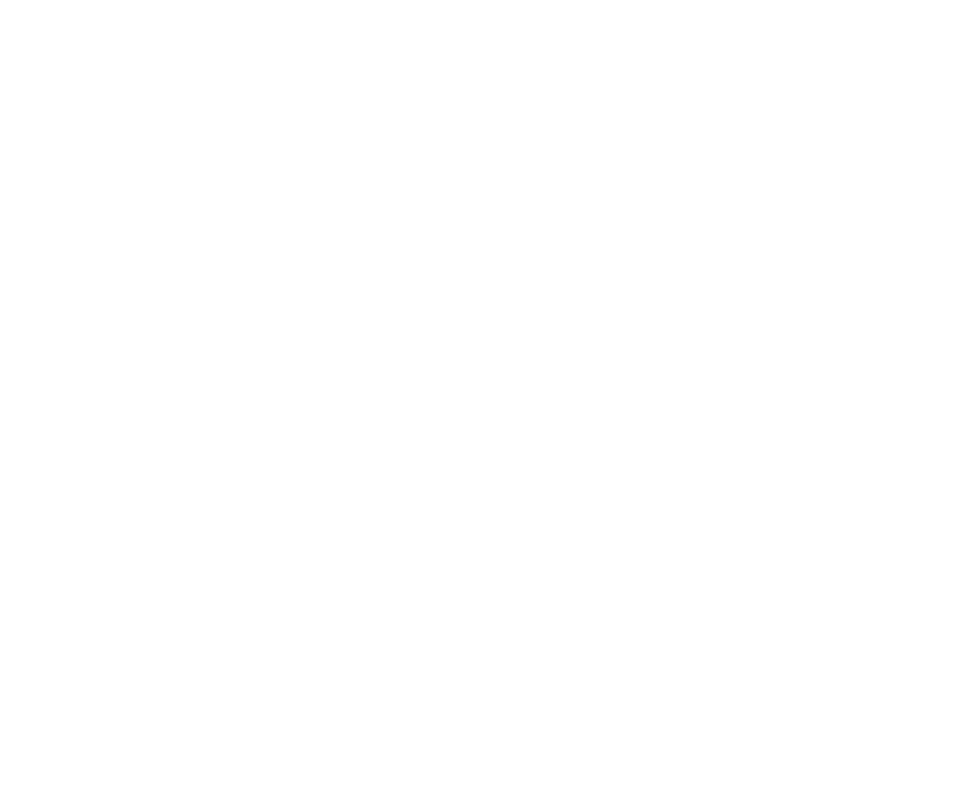
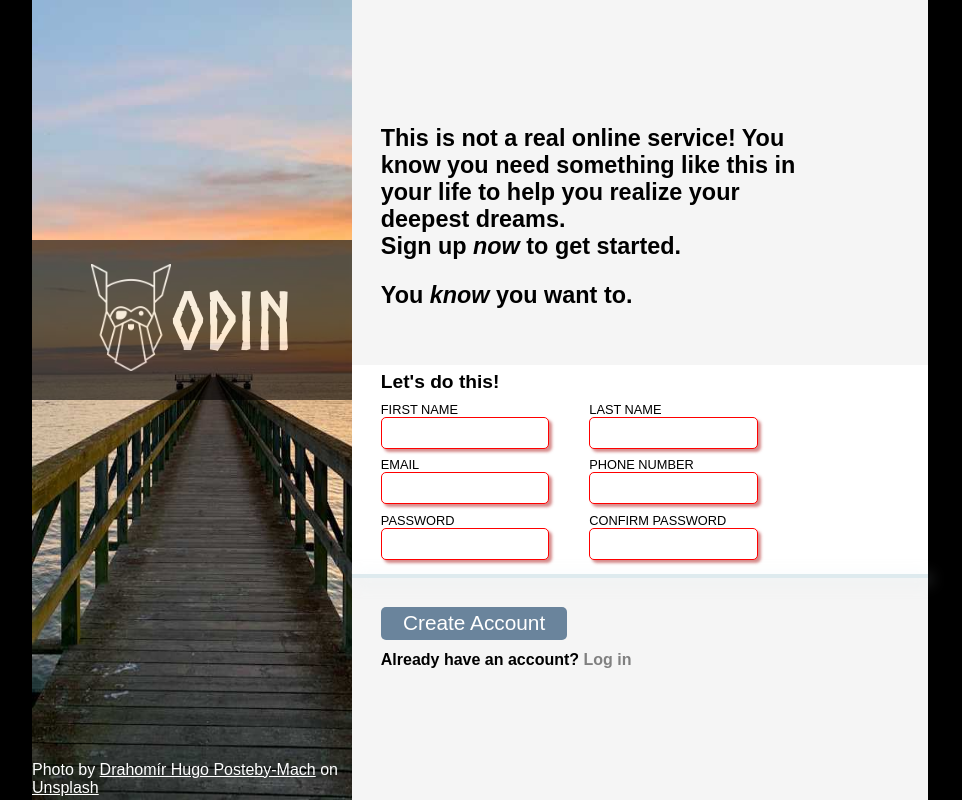
Before and after one commit to 2n232/odin-form, a plain HTML site: page index.html in a window 1280 px wide. Shown: the whole page, without its empty margins (160-1122 px from the left). Drawn offline with Linux system fonts and the light colour scheme.

Commit message:
Project finished

```diff
--- a/index.html
+++ b/index.html
@@ -1,11 +1,131 @@
 <!DOCTYPE html>
 <html lang="en">
-<head>
-    <meta charset="UTF-8">
-    <meta name="viewport" content="width=device-width, initial-scale=1.0">
+  <head>
+    <meta charset="UTF-8" />
+    <meta name="viewport" content="width=device-width, initial-scale=1.0" />
     <title>Form Project</title>
-</head>
-<body>
-
-</body>
+    <link rel="stylesheet" href="styles.css" />
+  </head>
+  <body>
+    <div class="container">
+      <div id="sidebar">
+        <img
+          class="sidebar-image"
+          src="./img/drahomir-hugo-posteby-mach-Jtv5CouP_uQ-unsplash.jpg"
+          alt="Drahomír Hugo Posteby-Mach"
+        />
+        <div class="logo-body">
+          <div class="logo">
+            <img
+              class="logo-image"
+              src="./img/odin-lined.png"
+              alt="The Odin Icon"
+            />
+          </div>
+          <h3 class="logo-text">ODIN</h3>
+        </div>
+        <footer class="footer-sidebar">
+          Photo by
+          <a
+            href="https://unsplash.com/photos/brown-wooden-dock-under-gray-clouds-during-golden-hour-Jtv5CouP_uQ?utm_content=creditCopyText&utm_medium=referral&utm_source=unsplash"
+            target="_blank"
+            >Drahomír Hugo Posteby-Mach</a
+          >
+          on <a href="https://unsplash.com" target="_blank">Unsplash</a>
+        </footer>
+      </div>
+      <div id="form">
+        <header>
+          <div class="form-text">
+            <h3>
+              This is not a real online service! You know you need something
+              like this in your life to help you realize your deepest dreams.
+            </h3>
+            <h3>Sign up <span>now</span> to get started.</h3>
+            <h3 class="form-last-text">You <span>know</span> you want to.</h3>
+          </div>
+        </header>
+        <form action="">
+          <div class="form-data">
+            <legend>Let's do this!</legend>
+            <div class="form-content">
+              <label for="first-name">FIRST NAME</label>
+              <input
+                type="text"
+                name="first-name"
+                id="first-name"
+                autocomplete="name"
+                required
+              />
+            </div>
+            <div class="form-content">
+              <label for="last-name">LAST NAME</label>
+              <input
+                type="text"
+                name="last-name"
+                id="last-name"
+                autocomplete="name"
+                required
+              />
+            </div>
+            <div class="form-content">
+              <label for="email">EMAIL</label>
+              <input
+                type="email"
+                name="email"
+                id="email"
+                autocomplete="email"
+                required
+              />
+            </div>
+            <div class="form-content">
+              <label for="phone">PHONE NUMBER</label>
+              <input
+                type="tel"
+                name="phone"
+                id="phone"
+                autocomplete="tel"
+                required
+                pattern="\d{8}"
+                title="Please enter a valid phone number, example: 12345678"
+              />
+            </div>
+            <div class="form-content">
+              <label for="pass">PASSWORD</label>
+              <input
+                type="password"
+                name="pass"
+                id="pass"
+                autocomplete="current-password"
+                minlength="8"
+                maxlength="20"
+                required
+                pattern="\w{8,20}"
+                title="Please enter a password between 8 and 20 characters"
+              />
+            </div>
+            <div class="form-content">
+              <label for="confirm-pass">CONFIRM PASSWORD</label>
+              <input
+                type="password"
+                name="confirm-pass"
+                id="confirm-pass"
+                autocomplete="current-password"
+                minlength="8"
+                maxlength="20"
+                required
+              />
+            </div>
+          </div>
+          <hr />
+          <div class="button-submit">
+            <button type="submit">Create Account</button>
+          </div>
+        </form>
+        <div class="last-text">
+          <h4>Already have an account? <a href="">Log in</a></h4>
+        </div>
+      </div>
+    </div>
+  </body>
 </html>
--- /dev/null
+++ b/styles.css
@@ -0,0 +1,216 @@
+@font-face {
+    font-family: 'Norse-Bold';
+    src: url('./fonts/Norse-Bold.otf');
+}
+
+* {
+    margin: 0;
+    padding: 0;
+    box-sizing: border-box;
+    font-family:Arial, Helvetica, sans-serif
+}
+
+body {
+    display: flex;
+    flex-direction: row;
+    justify-content: center;
+    background-color: black;
+}
+
+.container {
+    display: flex;
+    flex-direction: row;
+    justify-content: center;
+    width: 100%;
+
+}
+
+#sidebar {
+    display: flex;
+    position: relative;
+    width: 25%;
+    height: 100vh;
+}
+
+#form {
+    display: flex;
+    flex-direction: column;
+    justify-content: center;
+    background: rgb(245, 245, 245);
+    width: 45%;
+    height: 100vh;
+}
+
+.sidebar-image {
+    position: absolute;
+    width: 100%;
+    height: 100%;
+    z-index: -1;
+}
+
+.logo-body {
+    display: flex;
+    flex-direction: row;
+    position: absolute;
+    width: 100%;
+    height: 10rem;
+    background: black;
+    opacity: 0.6;
+    color: white;
+    top: 15rem;
+    font-size: 1.2rem;
+    justify-content: center;
+    align-items: center;
+}
+
+.logo {
+    position: relative;
+}
+
+.logo-image {
+    width: 5rem;
+}
+
+.logo-text {
+    position: relative;
+    font-family: 'Norse-Bold';
+    font-size: 5rem;
+}
+
+.footer-sidebar {
+    align-content: end;
+    margin: 0 auto;
+    color: white;
+    padding-bottom: 1%;
+}
+
+.footer-sidebar a {
+    color: white
+}
+
+.form-text {
+    display: flex;
+    flex-direction: column;
+    width: 100%;
+    font-size: 1.25rem;
+    padding-left: 5%;
+    padding-right: 18%;
+    padding-bottom: 2%;
+}
+
+span {
+    font-style: italic;
+}
+
+.form-last-text {
+    padding-top: 5%;
+    padding-bottom: 10%;
+}
+
+.form-data {
+    padding: 1% 18% 1% 5%;
+    background: white;
+}
+
+legend {
+    font-size: 1.2rem;
+    font-weight: bold;
+}
+
+.form-content {
+    display: inline-block;
+    position: relative;
+    width: 46%;
+    height: auto;
+    padding-right: 8%;
+}
+
+label, input {
+    display: block;
+    width: 100%;
+}
+
+label {
+    font-size: 0.8rem;
+    padding-top: 0;
+}
+
+input:focus, input[type]:focus {
+    border-color: blue;
+    box-shadow: 3px 3px 3px rgba(113, 113, 207,0.8);
+    outline: 0 none;
+}
+
+input {
+    padding: 6px 6px;
+    font-size: 1rem;
+    margin-bottom: 5%;
+    border-radius: 5px;
+    border: 1px solid lightgray;
+}
+
+hr {
+    border: 2px solid rgb(222, 234, 238);
+    box-shadow: 3px 3px 15px rgba(222, 234, 238, 0.5);
+}
+
+.button-submit {
+    padding: 5% 18% 1% 5%;
+}
+
+button {
+    background-color: rgb(106, 132, 156);
+    color: white;
+    padding: 1% 5%;
+    border-radius: 5px;
+    border: none;
+    font-size: 1.3rem;
+}
+
+legend {
+    padding-bottom: 2%;
+}
+
+.last-text {
+    padding: 1% 18% 1% 5%;
+}
+
+input:invalid {
+    border-color: red;
+    box-shadow: 3px 3px 3px rgba(204, 110, 110, 0.8);
+}
+
+.last-text a {
+    text-decoration: none;
+    color: gray;
+}
+
+@media (max-width: 1200px) {
+    html {
+        min-width: 900px;
+    }
+    .form-content {
+        width: 100%;
+    }
+    .form-text {
+        font-size: 0.8rem;
+    }
+    .logo-text {
+        font-size: 3.2rem;
+    }
+    legend, .last-text {
+        font-size: .75rem;
+    }
+    button {
+        font-size: .83rem;
+    }
+    input {
+        font-size: .65rem;
+    }
+    label {
+        font-size: 0.5rem;
+    }
+    .footer-sidebar {
+        font-size: 0.65rem;
+    }
+}
```
Also changed, not shown: fonts/Norse-Bold.otf (added), img/drahomir-hugo-posteby-mach-Jtv5CouP_uQ-unsplash.jpg (added), img/odin-lined.png (added), 1 other file.
